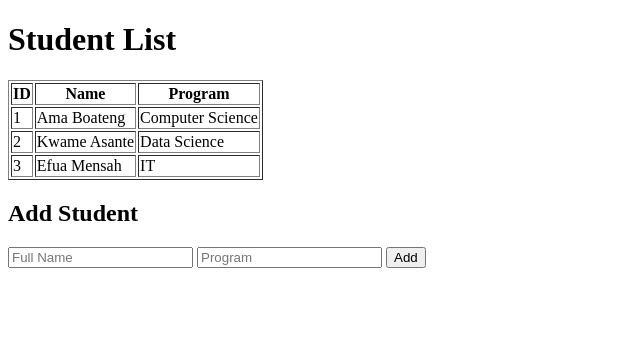
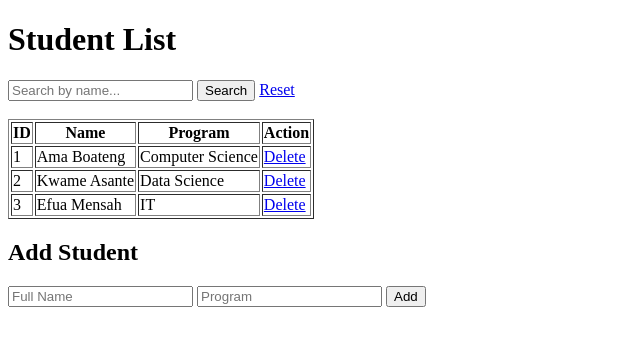
Before and after one commit to agyemang44/student-course-webapp, a Flask app: page / in a window 1280 px wide. Shown: the top 346 px of the page, without its empty margins (0-640 px from the left). Run offline with Flask 3, Linux system fonts and the light colour scheme; data comes from the database, SQL or seed files in the repository.

Commit message:
Update index.html

```diff
--- a/templates/index.html
+++ b/templates/index.html
@@ -3,10 +3,23 @@
 <head><title>Student Registration</title></head>
 <body>
     <h1>Student List</h1>
+
+    <form method="GET" action="/search">
+        <input name="q" placeholder="Search by name..." value="{{ query if query else '' }}">
+        <button type="submit">Search</button>
+        <a href="/">Reset</a>
+    </form>
+    <br>
+
     <table border="1">
-        <tr><th>ID</th><th>Name</th><th>Program</th></tr>
+        <tr><th>ID</th><th>Name</th><th>Program</th><th>Action</th></tr>
         {% for student in students %}
-        <tr><td>{{ student.student_id }}</td><td>{{ student.full_name }}</td><td>{{ student.program }}</td></tr>
+        <tr>
+            <td>{{ student.student_id }}</td>
+            <td>{{ student.full_name }}</td>
+            <td>{{ student.program }}</td>
+            <td><a href="/delete/{{ student.student_id }}" onclick="return confirm('Delete?')">Delete</a></td>
+        </tr>
         {% endfor %}
     </table>
 
```
